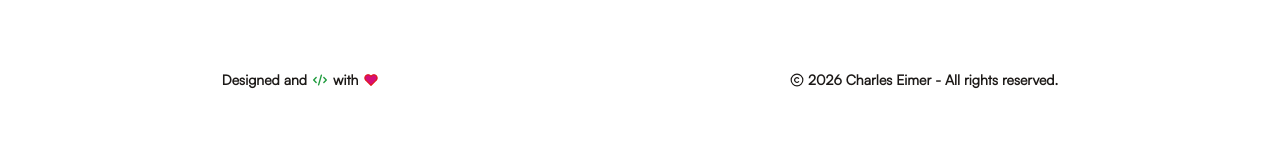
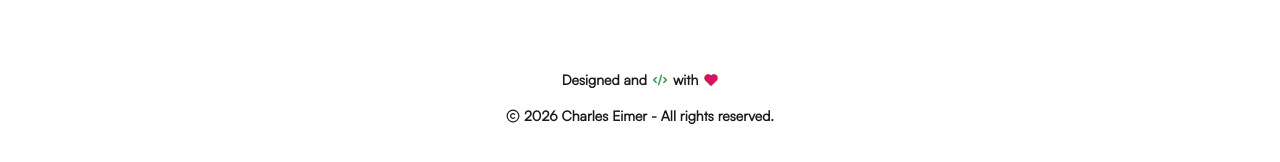
Before and after one commit to eimcharles/eimcharles.github.io, a React (Vite) app: page / in a window 1280 px wide. Shown: the part 5325-5487 px from the top of the page. Built offline with nearby package versions, Linux system fonts and the light colour scheme; a web font is replaced by a local one.

Commit message:
chore(footer): move footer elements to center on all screen sizes.

```diff
--- a/src/components/Footer.jsx
+++ b/src/components/Footer.jsx
@@ -7,7 +7,7 @@ const Footer = () => {
 
   return (
     <footer className="w-full py-16 bg-[#fffffff] rounded-2xl px-6 select-none font-satoshi font-black text-stone-900 text-xs lg:text-sm">
-      <div className='flex flex-col md:flex-row justify-center md:justify-around gap-4'>
+      <div className='flex flex-col justify-center md:justify-around gap-4'>
         <p className="flex justify-center items-center gap-1.5 font-satoshi text-sm">
           Designed and <footerIcons.code className="text-[#209b3e]"/> with <footerIcons.heart className="fill-[#d40f78] text-[#e11515]"/>
         </p>
```
